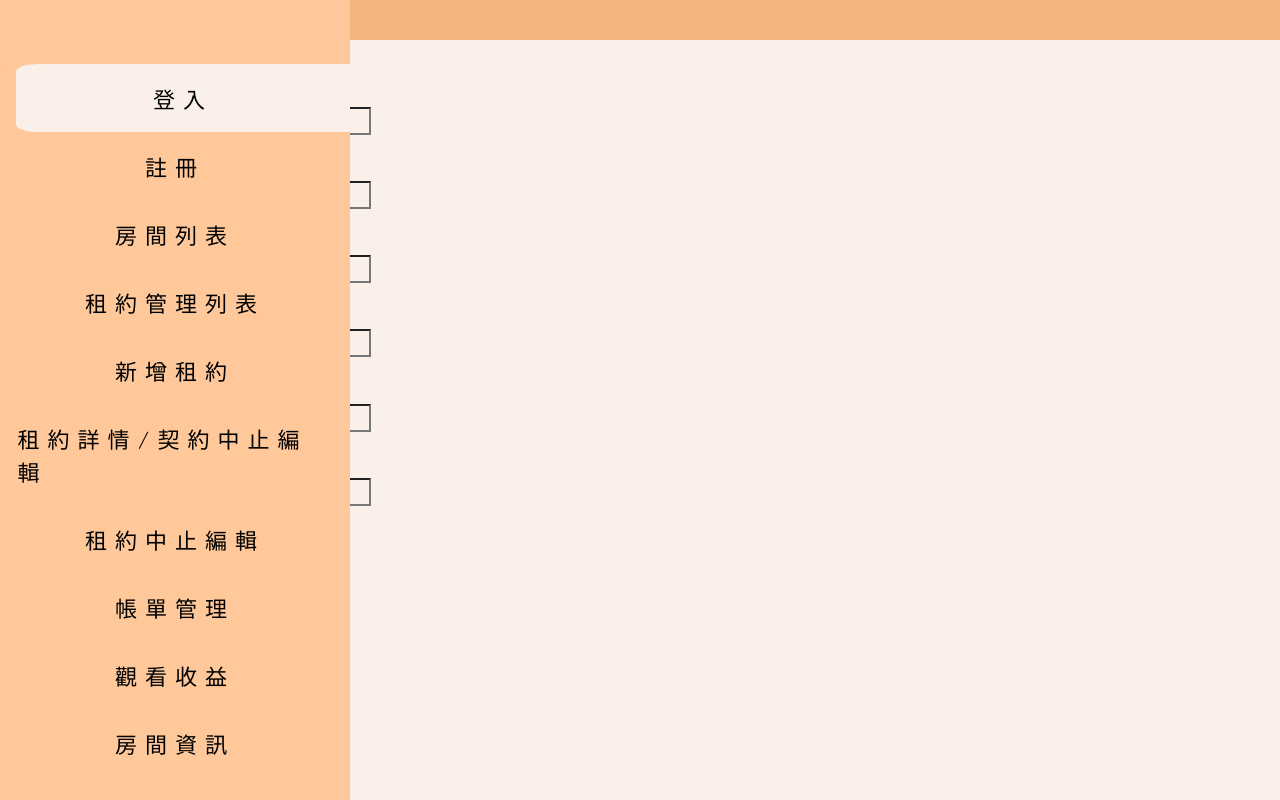
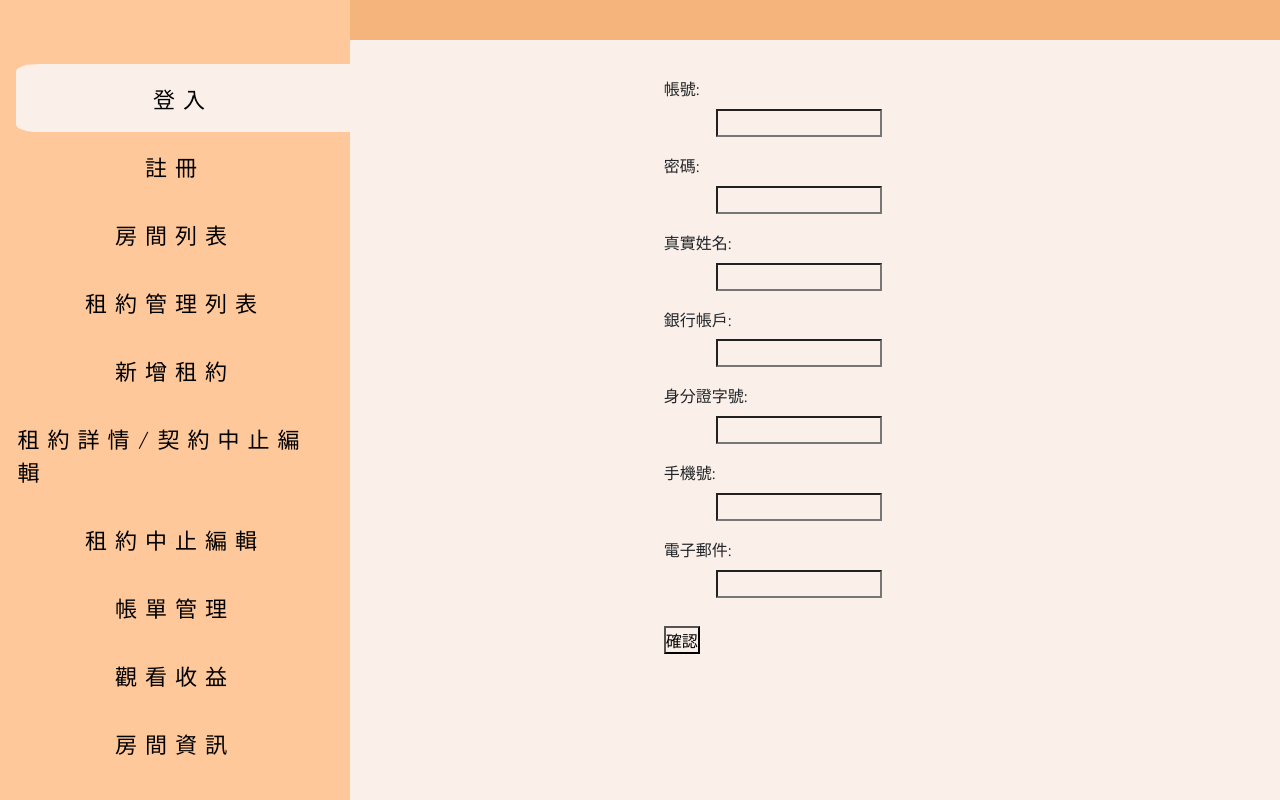
Before and after one commit to Jiuan1231456/F_rent, a Vue app: page /Register in a window 1280 px wide. Built offline with nearby package versions, Linux system fonts and the light colour scheme.

Commit message:
fetch後台有問題

```diff
--- a/src/views/Register.vue
+++ b/src/views/Register.vue
@@ -11,6 +11,7 @@ export default {
             owner_name:"",
             owner_email:"",
             owner_phone:"",
+            account_bank:"",
             registerList:[],//存放註冊資訊
         }
     },
@@ -27,7 +28,8 @@ export default {
                 ownerEmail: this.owner_email,
                 ownerPhone: this.owner_phone,
                 ownerIdentity: this.owner_identity,
-                ownerName: this.owner_name
+                ownerName: this.owner_name,
+                accountBank: this.account_bank
             };
             console.log('Sending data:', registerObj1); // 印出來看有沒有吃到輸入資料
             // url
@@ -66,6 +68,7 @@ export default {
     <p>帳號:<input type="text" v-model="owner_account"></p>
     <p>密碼:<input type="password" v-model="owner_pwd"></p>
     <p>真實姓名:<input type="text" v-model="owner_name"></p>
+    <p>銀行帳戶:<input type="text" v-model="account_bank"></p>
     <p>身分證字號:<input type="text" v-model="owner_identity"></p>
     <p>手機號:<input type="text" v-model="owner_phone"></p>
     <p>電子郵件:<input type="email" v-model="owner_email"></p>
@@ -75,7 +78,7 @@ export default {
 
 <style scoped lang="scss">
 *{margin-top: 5%;
-    margin-right: 50%
+margin-left: 30%
 
 }
 </style>
```
